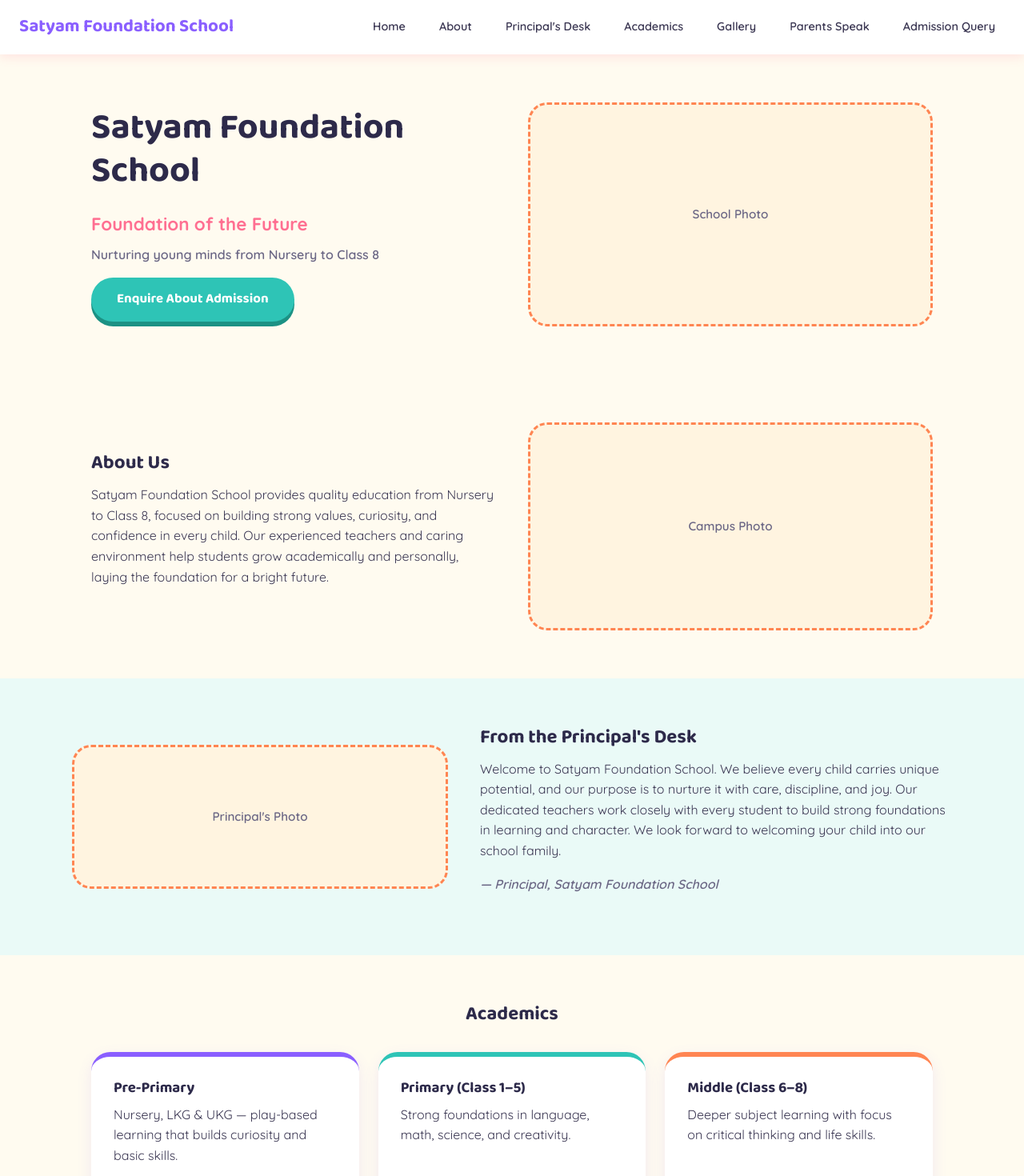
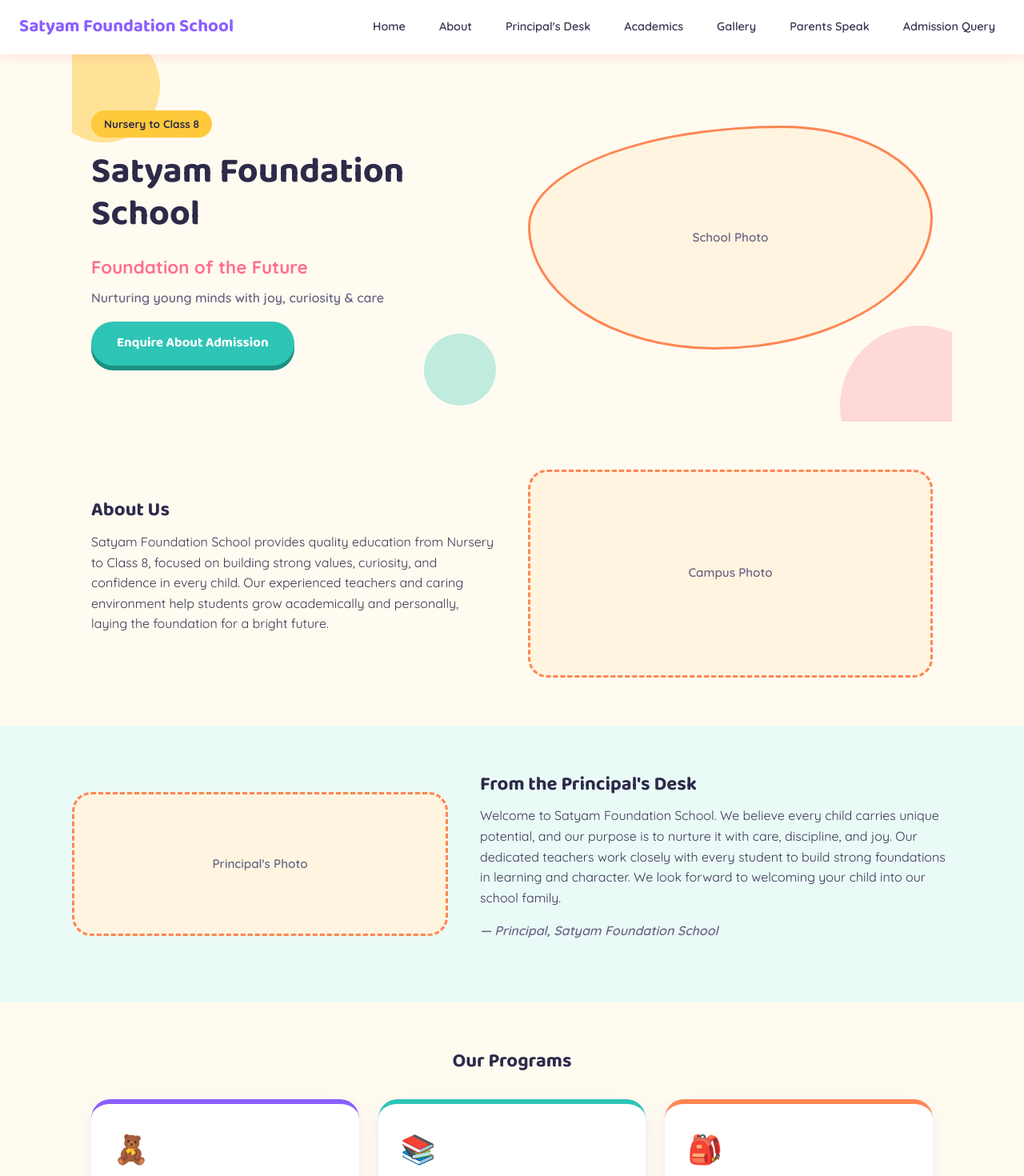
Before and after one commit to saniya-gupta-gammaedge/Satyam-foundation-school, a React (Vite) app: page / in a window 1280 px wide. Shown: the top 1470 px of the page at 80% size. Built offline with nearby package versions, Linux system fonts and the light colour scheme.

Commit message:
UI changes 2.0

```diff
--- a/src/App.css
+++ b/src/App.css
@@ -54,17 +54,65 @@
 
 /* Hero */
 .hero {
+  position: relative;
+  overflow: hidden;
   display: flex;
   align-items: center;
   gap: 40px;
   flex-wrap: wrap;
-  padding: 60px 24px;
+  padding: 70px 24px;
   max-width: 1100px;
   margin: 0 auto;
 }
 
+.hero-shape {
+  position: absolute;
+  border-radius: 50%;
+  z-index: 0;
+  opacity: 0.5;
+}
+
+.shape-1 {
+  width: 140px;
+  height: 140px;
+  background: var(--yellow);
+  top: -30px;
+  left: -30px;
+}
+
+.shape-2 {
+  width: 90px;
+  height: 90px;
+  background: var(--teal);
+  bottom: 20px;
+  left: 40%;
+  opacity: 0.3;
+}
+
+.shape-3 {
+  width: 200px;
+  height: 200px;
+  background: var(--pink);
+  bottom: -80px;
+  right: -60px;
+  opacity: 0.25;
+}
+
 .hero-text {
   flex: 1 1 320px;
+  position: relative;
+  z-index: 1;
+}
+
+.hero-badge {
+  display: inline-block;
+  background: var(--yellow);
+  color: var(--dark);
+  font-weight: 700;
+  font-size: 0.85rem;
+  padding: 6px 16px;
+  border-radius: 999px;
+  margin-bottom: 16px;
 }
 
 .hero h1 {
@@ -86,6 +134,13 @@
 .hero-image {
   flex: 1 1 320px;
   min-height: 280px;
+  position: relative;
+  z-index: 1;
+}
+
+.blob {
+  border-style: solid;
+  border-radius: 63% 37% 54% 46% / 45% 41% 59% 55%;
 }
 
 .cta-button {
@@ -175,6 +230,17 @@
   padding: 28px;
   box-shadow: 0 6px 18px rgba(138, 95, 255, 0.12);
   border-top: 6px solid var(--purple);
+  transition: transform 0.15s, box-shadow 0.15s;
+}
+
+.card:hover {
+  transform: translateY(-6px);
+  box-shadow: 0 12px 26px rgba(138, 95, 255, 0.2);
+}
+
+.card-icon {
+  font-size: 2.2rem;
+  margin-bottom: 8px;
 }
 
 .card:nth-child(2) {
@@ -188,6 +254,15 @@
 .quote-card {
   background: #fff;
   border-top-color: var(--pink);
+}
+
+.quote-text::before {
+  content: "\201C";
+  font-family: 'Baloo 2', system-ui, sans-serif;
+  font-size: 2rem;
+  color: var(--pink);
+  display: block;
+  line-height: 1;
 }
 
 .quote-text {
@@ -210,6 +285,11 @@
 
 .gallery-item {
   min-height: 150px;
+  transition: transform 0.15s;
+}
+
+.gallery-item:hover {
+  transform: rotate(-1deg) scale(1.03);
 }
 
 .gallery-item:nth-child(2n) {
--- a/src/components/Academics.jsx
+++ b/src/components/Academics.jsx
@@ -1,16 +1,17 @@
 const PROGRAMS = [
-  { title: "Pre-Primary", desc: "Nursery, LKG & UKG — play-based learning that builds curiosity and basic skills." },
-  { title: "Primary (Class 1–5)", desc: "Strong foundations in language, math, science, and creativity." },
-  { title: "Middle (Class 6–8)", desc: "Deeper subject learning with focus on critical thinking and life skills." },
+  { icon: "🧸", title: "Pre-Primary", desc: "Nursery, LKG & UKG — play-based learning that builds curiosity and basic skills." },
+  { icon: "📚", title: "Primary (Class 1–5)", desc: "Strong foundations in language, math, science, and creativity." },
+  { icon: "🎒", title: "Middle (Class 6–8)", desc: "Deeper subject learning with focus on critical thinking and life skills." },
 ]
 
 export default function Academics() {
   return (
     <section id="academics" className="section">
-      <h2 className="section-title">Academics</h2>
+      <h2 className="section-title">Our Programs</h2>
       <div className="cards">
         {PROGRAMS.map((p) => (
           <div key={p.title} className="card">
+            <div className="card-icon">{p.icon}</div>
             <h3>{p.title}</h3>
             <p>{p.desc}</p>
           </div>
--- a/src/components/Hero.jsx
+++ b/src/components/Hero.jsx
@@ -3,13 +3,17 @@ import Placeholder from "./Placeholder"
 export default function Hero() {
   return (
     <section id="home" className="hero">
+      <div className="hero-shape shape-1" />
+      <div className="hero-shape shape-2" />
+      <div className="hero-shape shape-3" />
       <div className="hero-text">
+        <span className="hero-badge">Nursery to Class 8</span>
         <h1>Satyam Foundation School</h1>
         <p className="tagline">Foundation of the Future</p>
-        <p className="hero-sub">Nurturing young minds from Nursery to Class 8</p>
+        <p className="hero-sub">Nurturing young minds with joy, curiosity & care</p>
         <a href="#admission" className="cta-button">Enquire About Admission</a>
       </div>
-      <Placeholder label="School Photo" className="hero-image" />
+      <Placeholder label="School Photo" className="hero-image blob" />
     </section>
   )
 }
```
